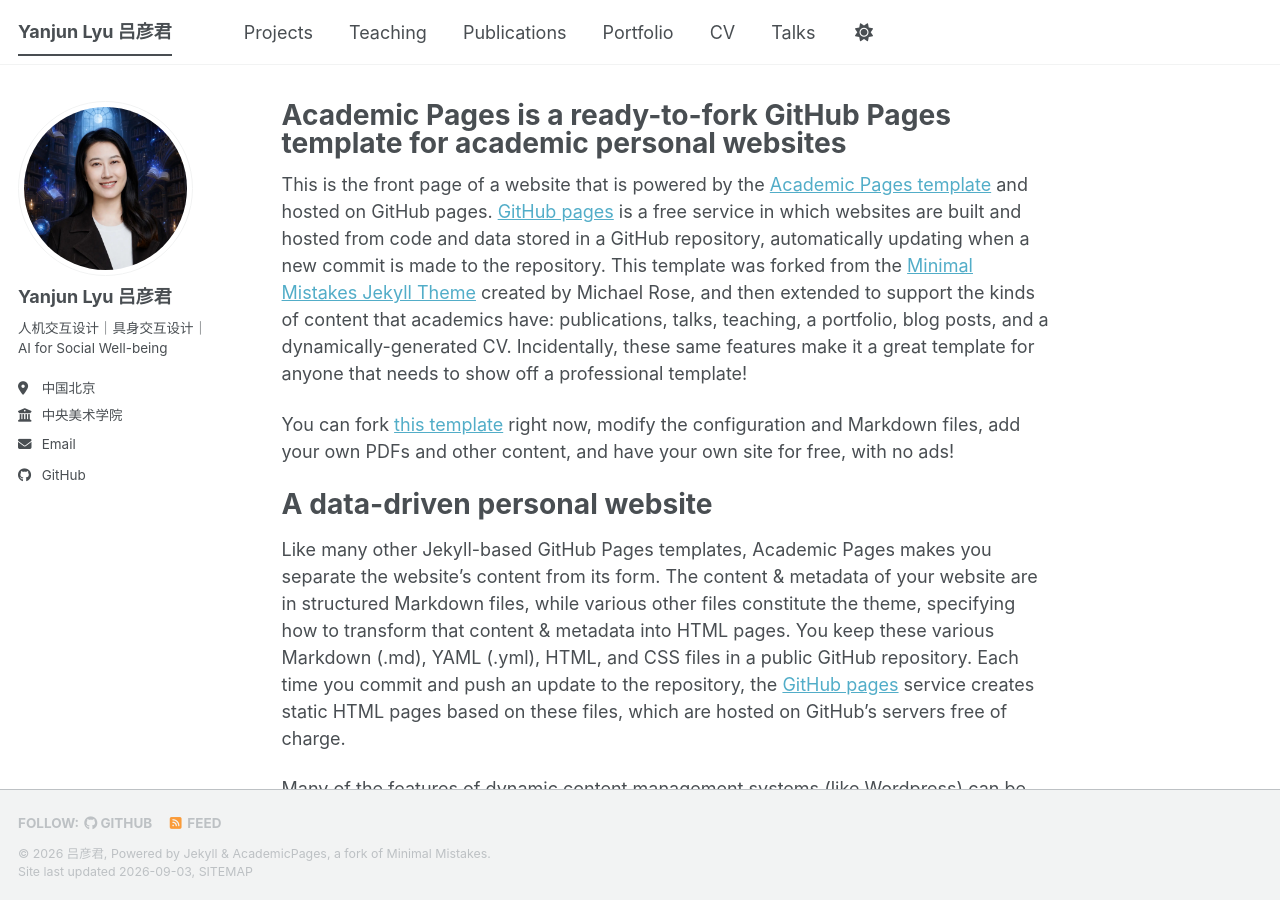
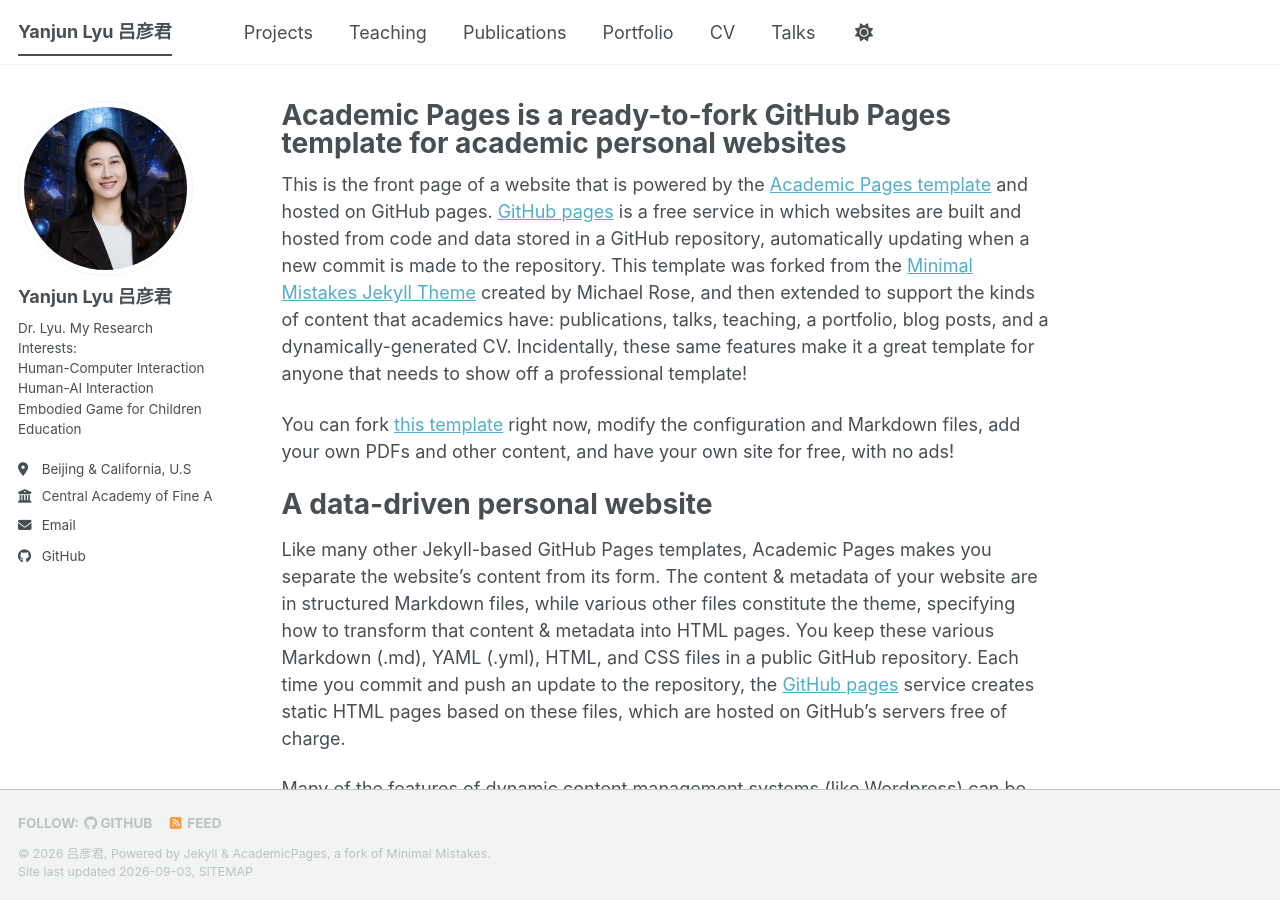
Before and after one commit to Ivyyanjun/Ivyyanjun.github.io, a Jekyll site: the page built from _pages/about.md, in a window 1280 px wide and 900 px high. Built offline with Jekyll 4.4.1, drawn with Linux system fonts in a browser that asks for light colours; a style sheet for code colours, icons or effects is not loaded.

Commit message:
Update _config.yml

```diff
--- a/_config.yml
+++ b/_config.yml
@@ -26,9 +26,9 @@ author:
   avatar           : "porfilio.jpeg"
   name             : "Yanjun Lyu 吕彦君"
   pronouns         : # example: "she/her"
-  bio              : "人机交互设计｜具身交互设计｜AI for Social Well-being"
-  location         : "中国北京"
-  employer         : "中央美术学院"
+  bio              : "Dr. Lyu. My Research Interests:<br>Human-Computer Interaction<br>Human-AI Interaction<br>Embodied Game for Children Education"
+  location         : "Beijing & California, U.S"
+  employer         : "Central Academy of Fine Arts"
   uri              : # URL
   email            : "lyuyanjun@gmail.com"
 
```
